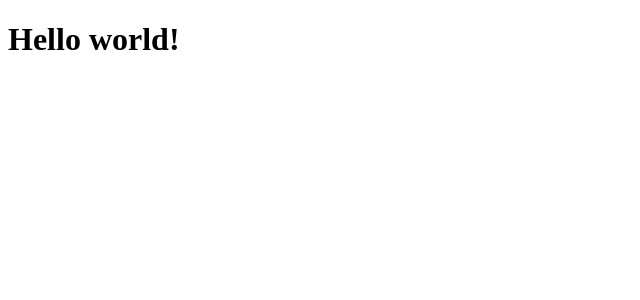
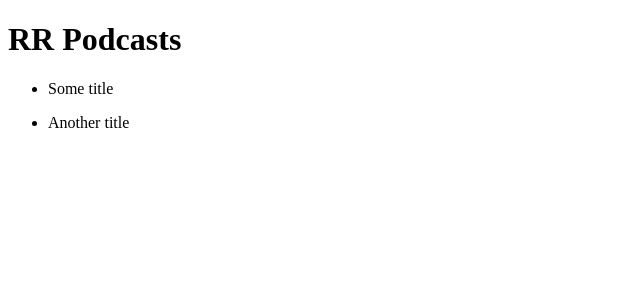
Before and after one commit to helgeh/rr, an Angular app: page / in a window 1280 px wide. Shown: the top 300 px of the page, without its empty margins (0-640 px from the left). Built offline with nearby package versions, Linux system fonts and the light colour scheme.

Commit message:
working list and item iteration

```diff
--- a/src/app/app.component.html
+++ b/src/app/app.component.html
@@ -1,3 +1,4 @@
 <h1>
   {{title}}
 </h1>
+<app-podcast-list></app-podcast-list>
--- a/src/app/app.component.ts
+++ b/src/app/app.component.ts
@@ -7,5 +7,5 @@ import { Component } from '@angular/core';
 })
 
 export class AppComponent {
-  title = 'Hello world!';
+  title = 'RR Podcasts';
 }
--- a/src/app/app.module.ts
+++ b/src/app/app.module.ts
@@ -4,10 +4,14 @@ import { FormsModule } from '@angular/forms';
 import { HttpModule } from '@angular/http';
 
 import { AppComponent } from './app.component';
+import { PodcastListComponent } from './podcast-list/podcast-list.component';
+import { PodcastItemComponent } from './podcast-item/podcast-item.component';
 
 @NgModule({
   declarations: [
-    AppComponent
+    AppComponent,
+    PodcastListComponent,
+    PodcastItemComponent
   ],
   imports: [
     BrowserModule,
--- /dev/null
+++ b/src/app/podcast-item/podcast-item.component.html
@@ -0,0 +1,3 @@
+<p>
+  {{ podcast.title }}
+</p>
--- /dev/null
+++ b/src/app/podcast-item/podcast-item.component.ts
@@ -0,0 +1,17 @@
+import { Component, OnInit, Input } from '@angular/core';
+
+@Component({
+  selector: 'app-podcast-item',
+  templateUrl: './podcast-item.component.html',
+  styleUrls: ['./podcast-item.component.css']
+})
+export class PodcastItemComponent implements OnInit {
+
+  @Input() podcast;
+
+  constructor() { }
+
+  ngOnInit() {
+  }
+
+}
--- /dev/null
+++ b/src/app/podcast-list/podcast-list.component.html
@@ -0,0 +1,7 @@
+<div>
+  <ul>
+    <li *ngFor="let item of podcastItems">
+      <app-podcast-item [podcast]="item"></app-podcast-item>
+    </li>
+  </ul>
+</div>
--- /dev/null
+++ b/src/app/podcast-list/podcast-list.component.ts
@@ -0,0 +1,20 @@
+import { Component, OnInit } from '@angular/core';
+
+@Component({
+  selector: 'app-podcast-list',
+  templateUrl: './podcast-list.component.html',
+  styleUrls: ['./podcast-list.component.css']
+})
+export class PodcastListComponent implements OnInit {
+
+  podcastItems = [
+    {title: 'Some title'},
+    {title: 'Another title'}
+  ];
+
+  constructor() { }
+
+  ngOnInit() {
+  }
+
+}
```
Also changed, not shown: src/app/podcast-item/podcast-item.component.css (added), src/app/podcast-list/podcast-list.component.css (added), 2 other files (tests, documents, lock files or other folders).
